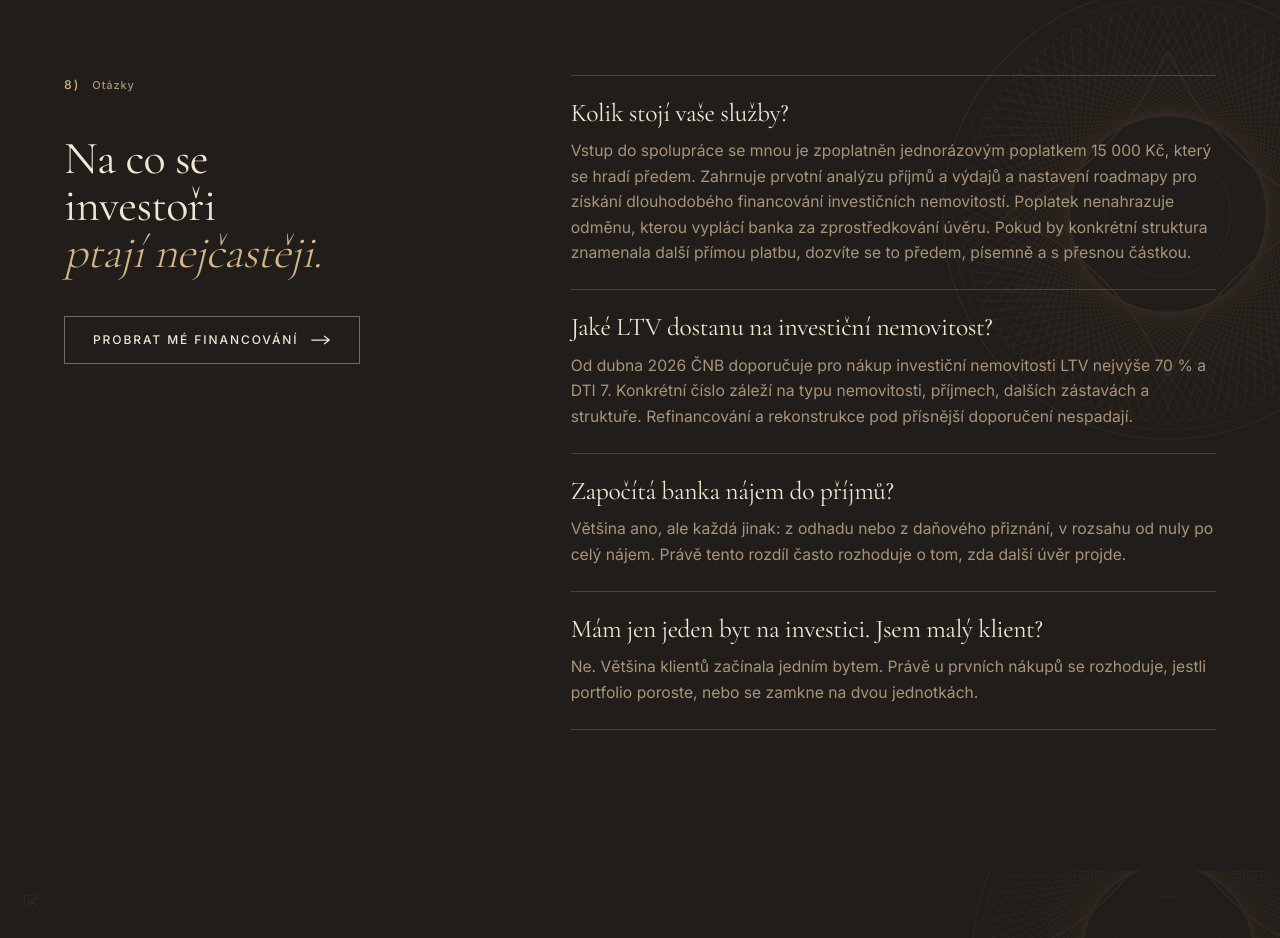
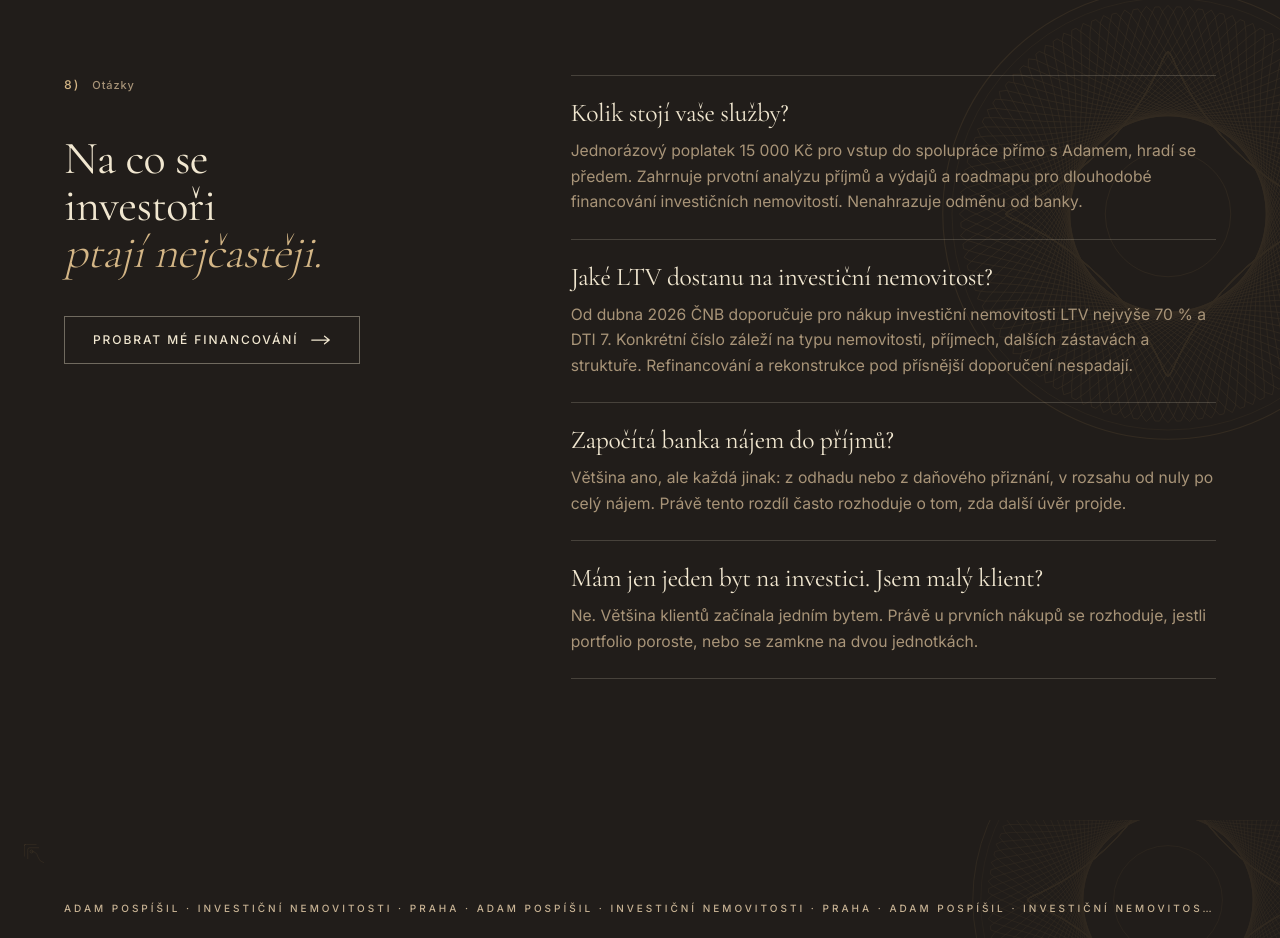
Before and after one commit to a-pospisil/adamovyfinance, a Next.js app: page /financovani in a window 1280 px wide. Shown: the part 1760-2698 px from the top of the page. Built offline with nearby package versions, Linux system fonts and the light colour scheme.

Commit message:
FAQ /financovani: znění poplatku 15 000 Kč podle zadání
Co-Authored-By: Claude Opus 5.5 <noreply@anthropic.com>
Claude-Session: https://claude.ai/code/session_01PnyXxdEuhwCmr6qa9rsL4p

```diff
--- a/src/app/financovani/page.tsx
+++ b/src/app/financovani/page.tsx
@@ -75,7 +75,7 @@ const TOPICS: Topic[] = [
 const FAQ = [
   {
     q: "Kolik stojí vaše služby?",
-    a: "Vstup do spolupráce se mnou je zpoplatněn jednorázovým poplatkem 15 000 Kč, který se hradí předem. Zahrnuje prvotní analýzu příjmů a výdajů a nastavení roadmapy pro získání dlouhodobého financování investičních nemovitostí. Poplatek nenahrazuje odměnu, kterou vyplácí banka za zprostředkování úvěru. Pokud by konkrétní struktura znamenala další přímou platbu, dozvíte se to předem, písemně a s přesnou částkou.",
+    a: "Jednorázový poplatek 15 000 Kč pro vstup do spolupráce přímo s Adamem, hradí se předem. Zahrnuje prvotní analýzu příjmů a výdajů a roadmapu pro dlouhodobé financování investičních nemovitostí. Nenahrazuje odměnu od banky.",
   },
   {
     q: "Jaké LTV dostanu na investiční nemovitost?",
```
